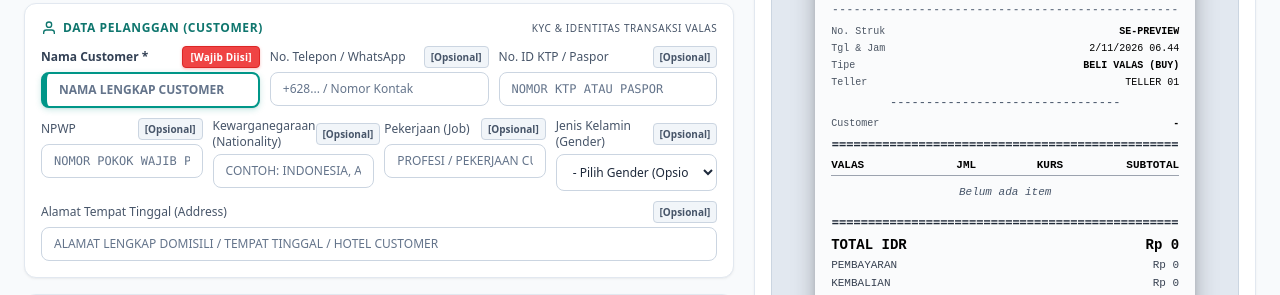
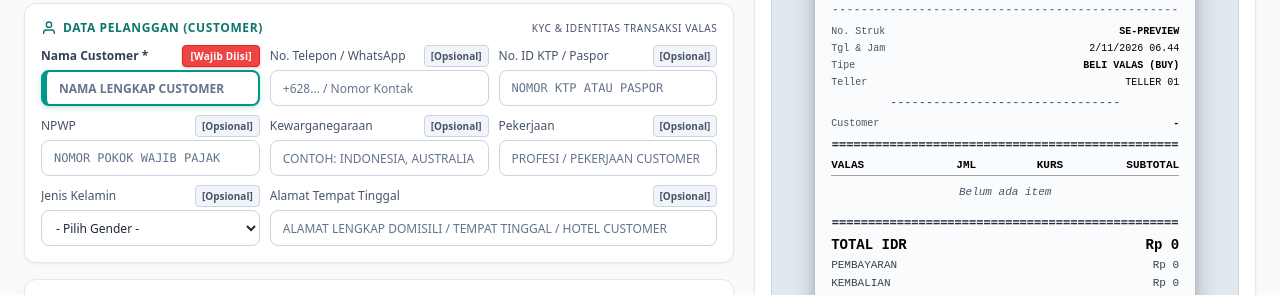
Before and after one commit to criss10x/skylineexchange, a website: page public/pos/index.html in a window 1280 px wide. Shown: the part 352-647 px from the top of the page. Drawn offline with nearby package versions, Linux system fonts and the light colour scheme; no server answers.

Commit message:
fix(customer): refine 3-column symmetrical grid layout with fixed label and input heights

```diff
--- a/public/pos/index.html
+++ b/public/pos/index.html
@@ -1364,74 +1364,76 @@
               <span class="text-[10px] text-slate-400 font-normal" id="lbl-cust-subtitle">KYC & Identitas Transaksi Valas</span>
             </h2>
 
-            <!-- Baris 1: Nama, No Telepon, No ID KTP / Paspor -->
+            <!-- Baris 1: Nama, No Telepon, No ID KTP / Paspor (3 Kolom Seimbang) -->
             <div class="grid grid-cols-1 sm:grid-cols-3 gap-2.5 text-xs">
               <div>
-                <div class="flex items-center justify-between mb-1">
-                  <label class="block text-slate-300 font-semibold" id="lbl-cust-name">Nama Customer <span class="text-rose-400 font-bold">*</span></label>
-                  <span id="badge-req-cust-name" class="badge-mandatory">[Wajib Diisi]</span>
-                </div>
-                <input type="text" id="cust-name" placeholder="Nama Lengkap Customer" required class="w-full uppercase bg-navy-900 border-2 border-navy-600 rounded-lg px-3 py-2 text-slate-100 placeholder-slate-500 focus:outline-none focus:border-brand font-semibold input-mandatory">
+                <div class="flex items-center justify-between mb-1 h-5">
+                  <label class="block text-slate-300 font-semibold truncate" id="lbl-cust-name">Nama Customer <span class="text-rose-400 font-bold">*</span></label>
+                  <span id="badge-req-cust-name" class="badge-mandatory flex-shrink-0">[Wajib Diisi]</span>
+                </div>
+                <input type="text" id="cust-name" placeholder="Nama Lengkap Customer" required class="w-full h-9 uppercase bg-navy-900 border-2 border-navy-600 rounded-lg px-3 py-1.5 text-slate-100 placeholder-slate-500 focus:outline-none focus:border-brand font-semibold input-mandatory">
               </div>
               <div>
-                <div class="flex items-center justify-between mb-1">
-                  <label class="block text-slate-400 font-medium" id="lbl-cust-phone">No. Telepon / WhatsApp</label>
-                  <span id="badge-opt-cust-phone" class="badge-optional">[Opsional]</span>
-                </div>
-                <input type="tel" id="cust-phone" placeholder="+628... / Nomor Kontak" class="w-full bg-navy-900 border border-navy-600 rounded-lg px-3 py-2 text-slate-100 placeholder-slate-500 focus:outline-none focus:border-brand input-optional">
+                <div class="flex items-center justify-between mb-1 h-5">
+                  <label class="block text-slate-400 font-medium truncate" id="lbl-cust-phone">No. Telepon / WhatsApp</label>
+                  <span id="badge-opt-cust-phone" class="badge-optional flex-shrink-0">[Opsional]</span>
+                </div>
+                <input type="tel" id="cust-phone" placeholder="+628... / Nomor Kontak" class="w-full h-9 bg-navy-900 border border-navy-600 rounded-lg px-3 py-1.5 text-slate-100 placeholder-slate-500 focus:outline-none focus:border-brand input-optional">
               </div>
               <div>
-                <div class="flex items-center justify-between mb-1">
-                  <label class="block text-slate-400 font-medium" id="lbl-cust-id">No. ID KTP / Paspor</label>
-                  <span id="badge-opt-cust-id" class="badge-optional">[Opsional]</span>
-                </div>
-                <input type="text" id="cust-id" placeholder="Nomor KTP atau Paspor" class="w-full uppercase bg-navy-900 border border-navy-600 rounded-lg px-3 py-2 text-slate-100 placeholder-slate-500 focus:outline-none focus:border-brand font-mono input-optional">
-              </div>
-            </div>
-
-            <!-- Baris 2: NPWP, Nationality, Job, Gender (Opsional) -->
-            <div class="grid grid-cols-1 sm:grid-cols-2 lg:grid-cols-4 gap-2.5 text-xs mt-2.5">
+                <div class="flex items-center justify-between mb-1 h-5">
+                  <label class="block text-slate-400 font-medium truncate" id="lbl-cust-id">No. ID KTP / Paspor</label>
+                  <span id="badge-opt-cust-id" class="badge-optional flex-shrink-0">[Opsional]</span>
+                </div>
+                <input type="text" id="cust-id" placeholder="Nomor KTP atau Paspor" class="w-full h-9 uppercase bg-navy-900 border border-navy-600 rounded-lg px-3 py-1.5 text-slate-100 placeholder-slate-500 focus:outline-none focus:border-brand font-mono input-optional">
+              </div>
+            </div>
+
+            <!-- Baris 2: NPWP, Kewarganegaraan, Pekerjaan (3 Kolom Seragam) -->
+            <div class="grid grid-cols-1 sm:grid-cols-3 gap-2.5 text-xs mt-2.5">
               <div>
-                <div class="flex items-center justify-between mb-1">
-                  <label class="block text-slate-400 font-medium" id="lbl-cust-npwp">NPWP</label>
-                  <span id="badge-opt-cust-npwp" class="badge-optional">[Opsional]</span>
-                </div>
-                <input type="text" id="cust-npwp" placeholder="Nomor Pokok Wajib Pajak" class="w-full uppercase bg-navy-900 border border-navy-600 rounded-lg px-3 py-2 text-slate-100 placeholder-slate-500 focus:outline-none focus:border-brand font-mono input-optional">
+                <div class="flex items-center justify-between mb-1 h-5">
+                  <label class="block text-slate-400 font-medium truncate" id="lbl-cust-npwp">NPWP</label>
+                  <span id="badge-opt-cust-npwp" class="badge-optional flex-shrink-0">[Opsional]</span>
+                </div>
+                <input type="text" id="cust-npwp" placeholder="Nomor Pokok Wajib Pajak" class="w-full h-9 uppercase bg-navy-900 border border-navy-600 rounded-lg px-3 py-1.5 text-slate-100 placeholder-slate-500 focus:outline-none focus:border-brand font-mono input-optional">
               </div>
               <div>
-                <div class="flex items-center justify-between mb-1">
-                  <label class="block text-slate-400 font-medium" id="lbl-cust-nationality">Kewarganegaraan (Nationality)</label>
-                  <span id="badge-opt-cust-nationality" class="badge-optional">[Opsional]</span>
-                </div>
-                <input type="text" id="cust-nationality" placeholder="Contoh: INDONESIA, AUSTRALIA" class="w-full uppercase bg-navy-900 border border-navy-600 rounded-lg px-3 py-2 text-slate-100 placeholder-slate-500 focus:outline-none focus:border-brand input-optional">
+                <div class="flex items-center justify-between mb-1 h-5">
+                  <label class="block text-slate-400 font-medium truncate" id="lbl-cust-nationality">Kewarganegaraan</label>
+                  <span id="badge-opt-cust-nationality" class="badge-optional flex-shrink-0">[Opsional]</span>
+                </div>
+                <input type="text" id="cust-nationality" placeholder="Contoh: INDONESIA, AUSTRALIA" class="w-full h-9 uppercase bg-navy-900 border border-navy-600 rounded-lg px-3 py-1.5 text-slate-100 placeholder-slate-500 focus:outline-none focus:border-brand input-optional">
               </div>
               <div>
-                <div class="flex items-center justify-between mb-1">
-                  <label class="block text-slate-400 font-medium" id="lbl-cust-job">Pekerjaan (Job)</label>
-                  <span id="badge-opt-cust-job" class="badge-optional">[Opsional]</span>
-                </div>
-                <input type="text" id="cust-job" placeholder="Profesi / Pekerjaan Customer" class="w-full uppercase bg-navy-900 border border-navy-600 rounded-lg px-3 py-2 text-slate-100 placeholder-slate-500 focus:outline-none focus:border-brand input-optional">
-              </div>
+                <div class="flex items-center justify-between mb-1 h-5">
+                  <label class="block text-slate-400 font-medium truncate" id="lbl-cust-job">Pekerjaan</label>
+                  <span id="badge-opt-cust-job" class="badge-optional flex-shrink-0">[Opsional]</span>
+                </div>
+                <input type="text" id="cust-job" placeholder="Profesi / Pekerjaan Customer" class="w-full h-9 uppercase bg-navy-900 border border-navy-600 rounded-lg px-3 py-1.5 text-slate-100 placeholder-slate-500 focus:outline-none focus:border-brand input-optional">
+              </div>
+            </div>
+
+            <!-- Baris 3: Jenis Kelamin & Alamat Tempat Tinggal (Grid 3 Kolom Rapi) -->
+            <div class="grid grid-cols-1 sm:grid-cols-3 gap-2.5 text-xs mt-2.5">
               <div>
-                <div class="flex items-center justify-between mb-1">
-                  <label class="block text-slate-400 font-medium" id="lbl-cust-gender">Jenis Kelamin (Gender)</label>
-                  <span id="badge-opt-cust-gender" class="badge-optional">[Opsional]</span>
-                </div>
-                <select id="cust-gender" class="w-full bg-navy-900 border border-navy-600 rounded-lg px-3 py-2 text-slate-100 focus:outline-none focus:border-brand input-optional">
-                  <option value="" id="opt-gender-none">- Pilih Gender (Opsional) -</option>
-                  <option value="LAKI-LAKI" id="opt-gender-male">Laki-Laki (Male)</option>
-                  <option value="PEREMPUAN" id="opt-gender-female">Perempuan (Female)</option>
+                <div class="flex items-center justify-between mb-1 h-5">
+                  <label class="block text-slate-400 font-medium truncate" id="lbl-cust-gender">Jenis Kelamin</label>
+                  <span id="badge-opt-cust-gender" class="badge-optional flex-shrink-0">[Opsional]</span>
+                </div>
+                <select id="cust-gender" class="w-full h-9 bg-navy-900 border border-navy-600 rounded-lg px-2.5 py-1.5 text-slate-100 focus:outline-none focus:border-brand input-optional text-xs">
+                  <option value="" id="opt-gender-none">- Pilih Gender -</option>
+                  <option value="LAKI-LAKI" id="opt-gender-male">Laki-Laki</option>
+                  <option value="PEREMPUAN" id="opt-gender-female">Perempuan</option>
                 </select>
               </div>
-            </div>
-
-            <!-- Baris 3: Address (Opsional) -->
-            <div class="mt-2.5 text-xs">
-              <div class="flex items-center justify-between mb-1">
-                <label class="block text-slate-400 font-medium" id="lbl-cust-address">Alamat Tempat Tinggal (Address)</label>
-                <span id="badge-opt-cust-address" class="badge-optional">[Opsional]</span>
-              </div>
-              <input type="text" id="cust-address" placeholder="Alamat lengkap domisili / tempat tinggal / hotel customer" class="w-full uppercase bg-navy-900 border border-navy-600 rounded-lg px-3 py-2 text-slate-100 placeholder-slate-500 focus:outline-none focus:border-brand input-optional">
+              <div class="sm:col-span-2">
+                <div class="flex items-center justify-between mb-1 h-5">
+                  <label class="block text-slate-400 font-medium truncate" id="lbl-cust-address">Alamat Tempat Tinggal</label>
+                  <span id="badge-opt-cust-address" class="badge-optional flex-shrink-0">[Opsional]</span>
+                </div>
+                <input type="text" id="cust-address" placeholder="Alamat lengkap domisili / tempat tinggal / hotel customer" class="w-full h-9 uppercase bg-navy-900 border border-navy-600 rounded-lg px-3 py-1.5 text-slate-100 placeholder-slate-500 focus:outline-none focus:border-brand input-optional">
+              </div>
             </div>
           </div>
 
```
Also changed, not shown: public/pos/app.js, 1 other file.
